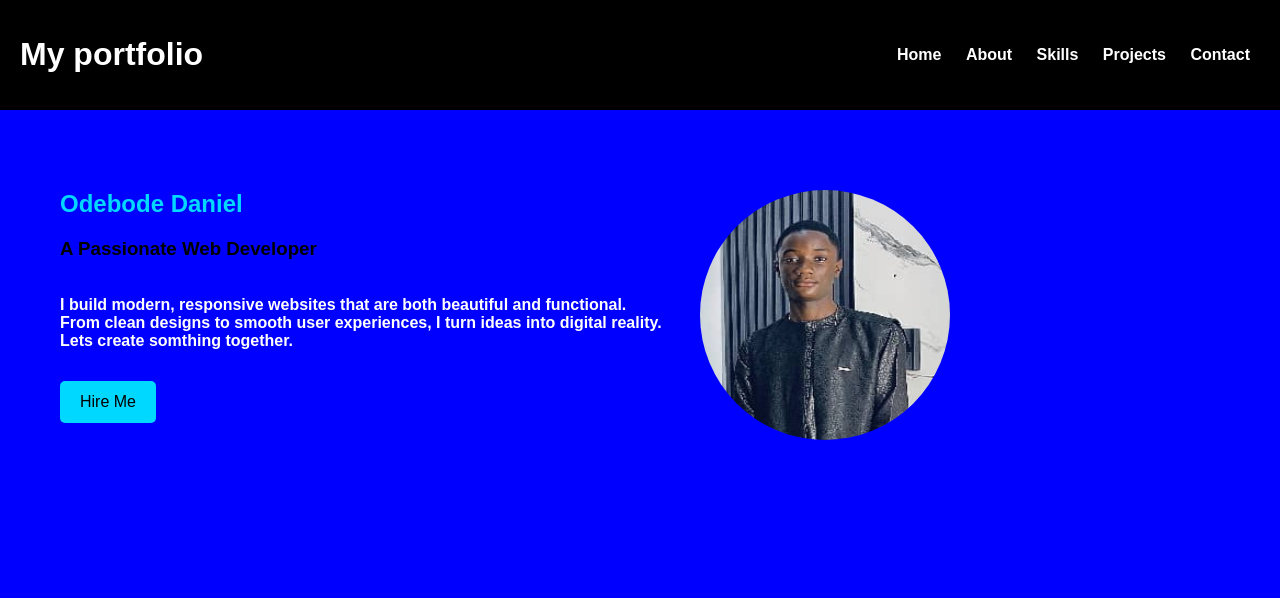
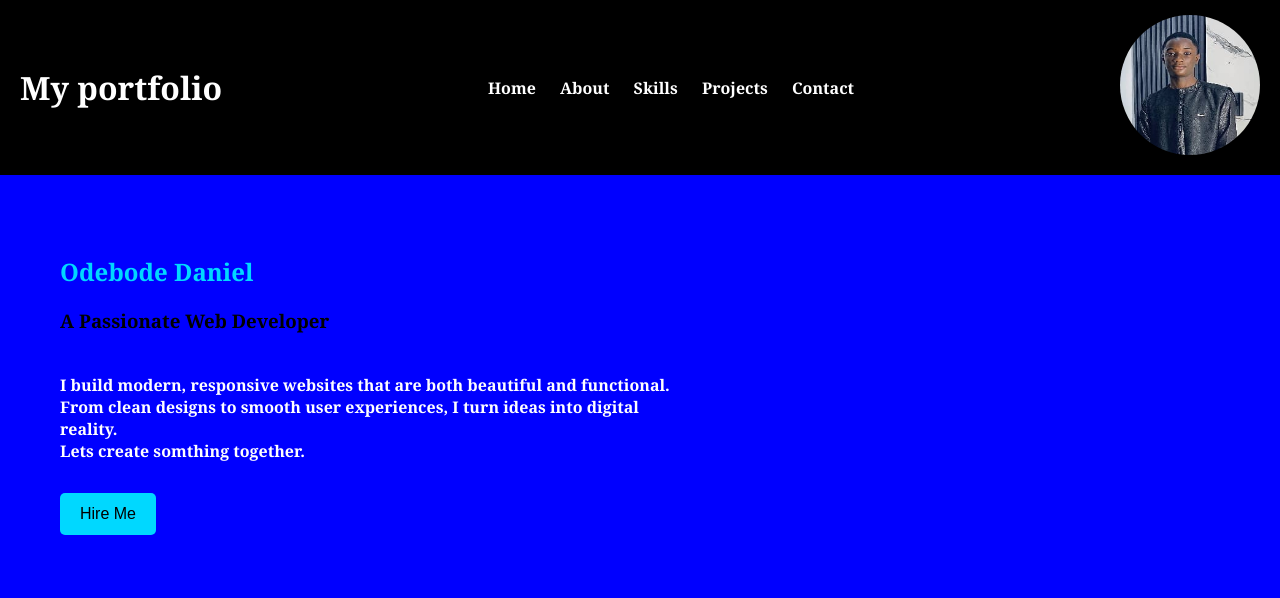
Before and after one commit to danielodebode389-coder/My-Profile, a plain HTML site: page index.html in a window 1280 px wide. Drawn offline with Linux system fonts and the light colour scheme.

Commit message:
first commit

```diff
--- a/index.html
+++ b/index.html
@@ -17,6 +17,9 @@
             <a href="projects.html">Projects</a>
             <a href="contact.html">Contact</a>
         </nav>
+        <nav>
+        <img src="IMG-20251127-WA0198_1.jpg" style="border-radius: 50%; width: 140px; height: 140px;">
+        </nav>
     </header>
 
     <!--HERO SECTION-->
@@ -25,9 +28,7 @@
        <h3>A Passionate Web Developer</h3> <p><br> I build modern, responsive websites that are both beautiful and functional.<br> From clean designs to smooth user experiences, I turn ideas into digital reality.<br>Lets create somthing together. </p>
         <button id="hireBtn">Hire Me</button>
     </section>
-    <div class="gallery">
-        <img src="IMG-20251127-WA0198_1.jpg" style="border-radius: 50%; width: 250px; height: 250px;">
-    </div>
+
     <script src="script.js"></script>
 </body>
 </html>
--- a/style.css
+++ b/style.css
@@ -1,6 +1,6 @@
 body {
     margin: 0;
-    font-family: Arial, Helvetica, sans-serif;
+    font-family: Georgia, 'Times New Roman', Times, serif;
     background-color: blue;
     color: whitesmoke;
     width: 100%;
@@ -112,13 +112,17 @@ section {
     font-size: 10px;
     text-align: center;
     color: black;
+    border: 3px solid white;
+    box-shadow: 0 0 15px white, 0 0 30px white;
+    border-radius: 10px;
+    padding: 10px;
 }
 .skill-box li{
     font-size: 20px;
     font-family: 'Times New Roman', Times, serif;
 }
 .gallery{
-    top: 190px;
+    top: 10px;
     margin-left: 700px;
     position: absolute;
 }
```
Also changed, not shown: skills.html (+2 -1 lines).
